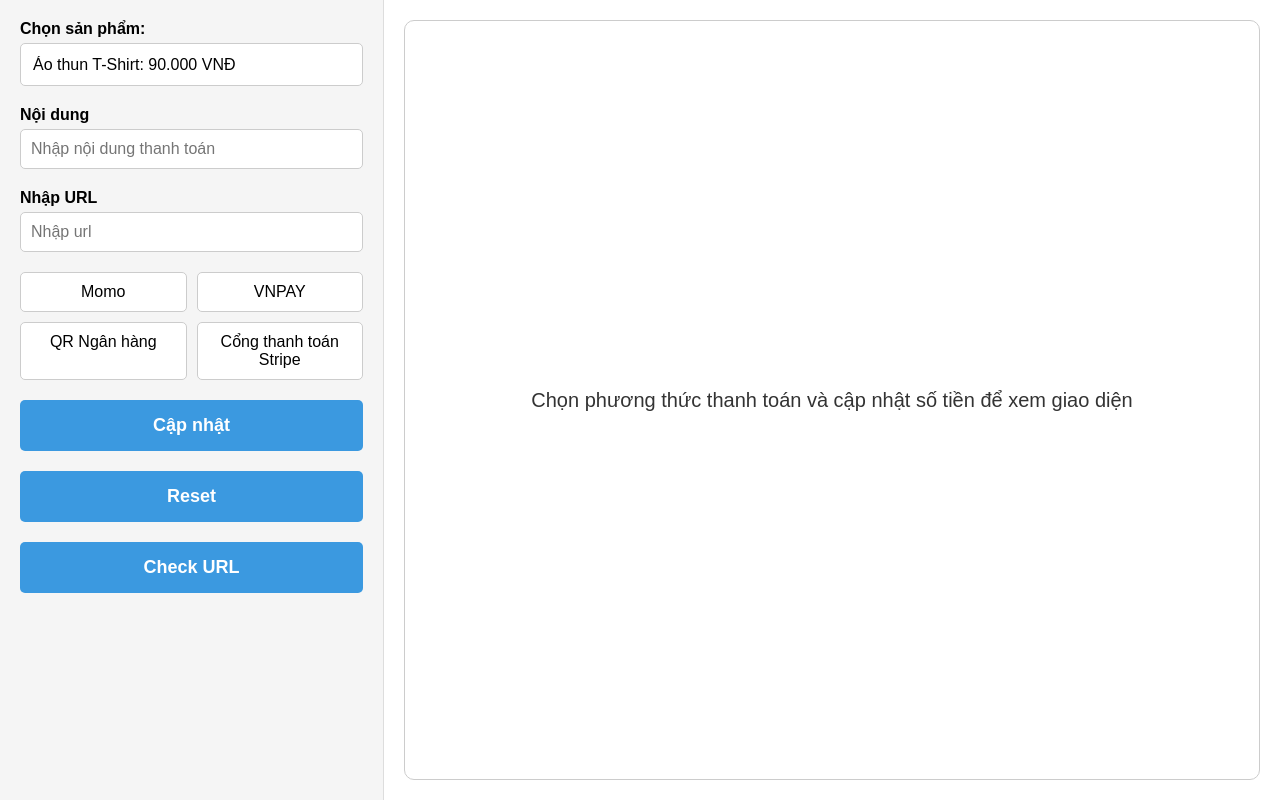
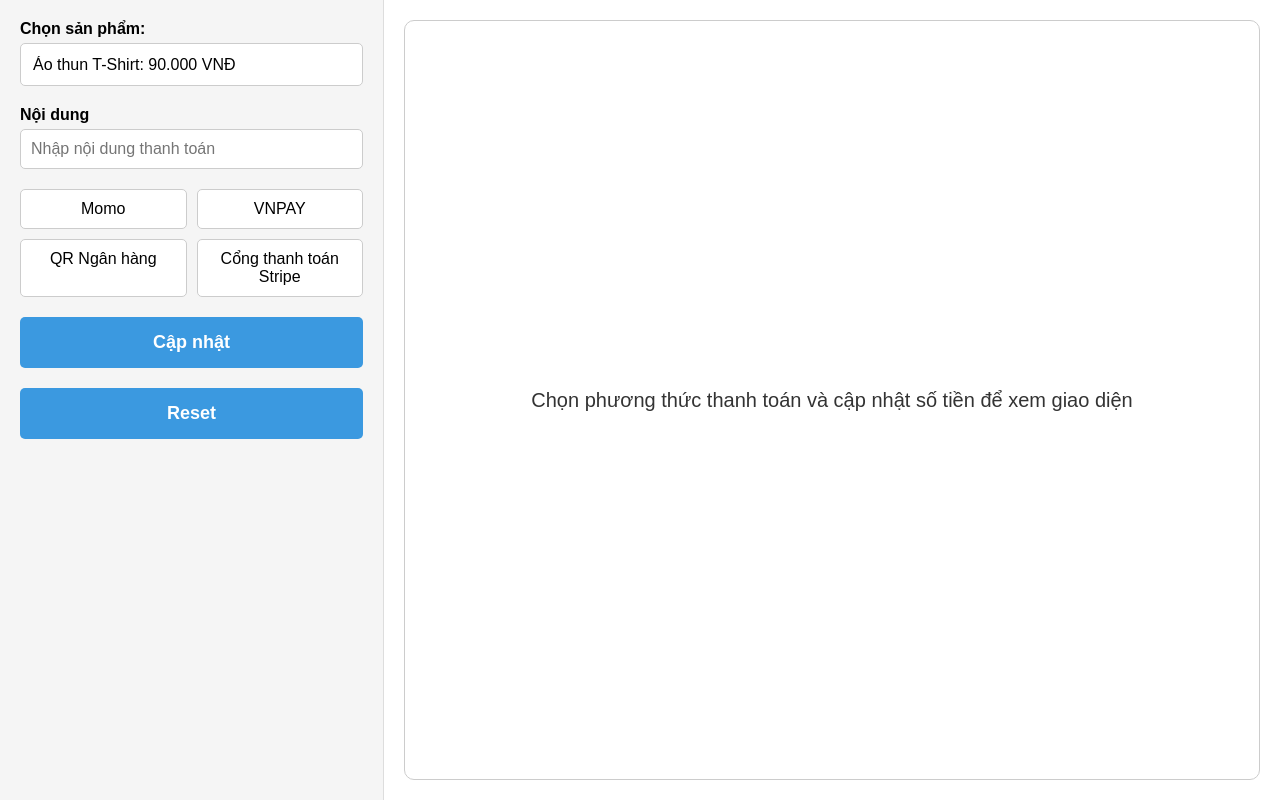
Before and after one commit to mthangit/demo-payment, a plain HTML site: page index.html in a window 1280 px wide. Drawn offline with Linux system fonts and the light colour scheme.

Commit message:
update index.html

```diff
--- a/index.html
+++ b/index.html
@@ -27,10 +27,10 @@
 				<label for="content">Nội dung</label>
 				<input type="text" id="content" placeholder="Nhập nội dung thanh toán">
 			</div>
-			<div class="input-box">
-				<label for="urlReturt">Nhập URL</label>
-				<input type="text" id="urlReturn" placeholder="Nhập url">
-			</div>
+            <div class="input-box" style="display: none;">
+                <label for="urlReturt">Nhập URL</label>
+                <input type="text" id="urlReturn" placeholder="Nhập url">
+            </div>
 
 			<div class="payment-methods">
 				<div class="payment-method" onclick="selectPaymentMethod('momo')">Momo</div>
@@ -41,7 +41,7 @@
 			<div class="input-box">
 				<button id="updateButton" onclick="updatePaymentInfo()">Cập nhật</button>
 				<button id="resetButton" onclick="goBack()">Reset</button>
-				<button id="checkURL" onclick="checkURL()">Check URL</button>
+                <button id="checkURL" onclick="checkURL()" style="display: none;">Check URL</button>
 			</div>
 		</div>
 		<div class="right-panel">
```
